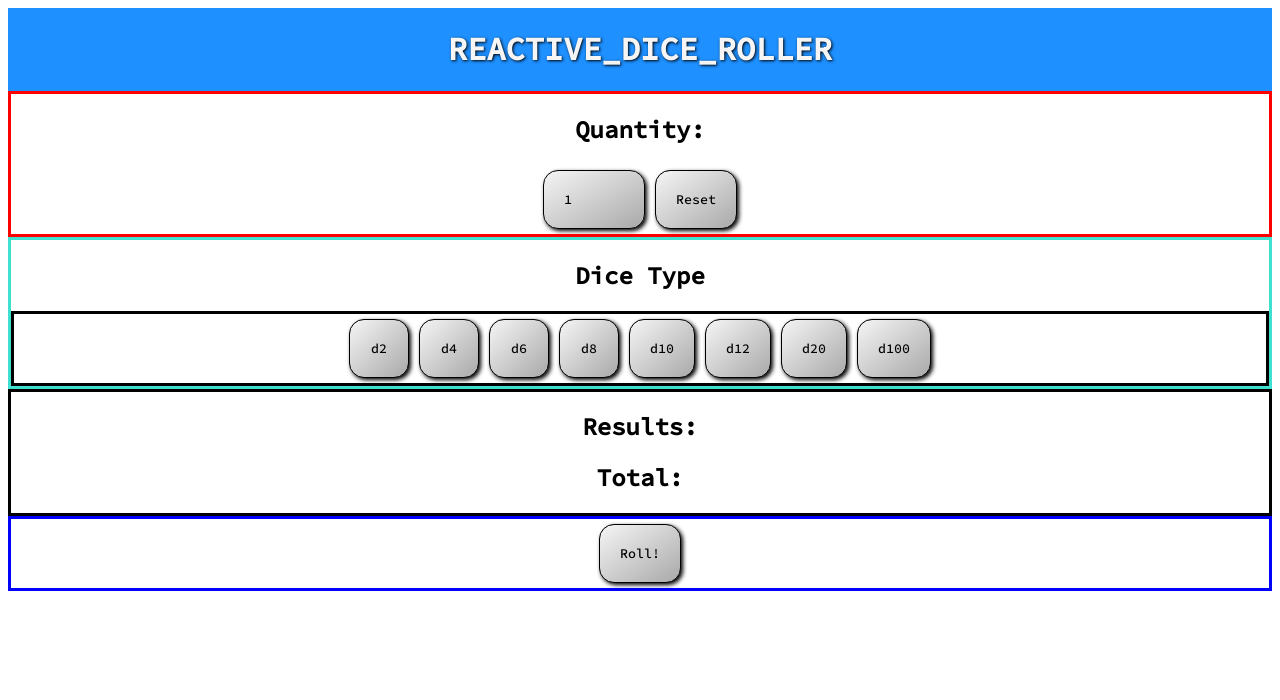
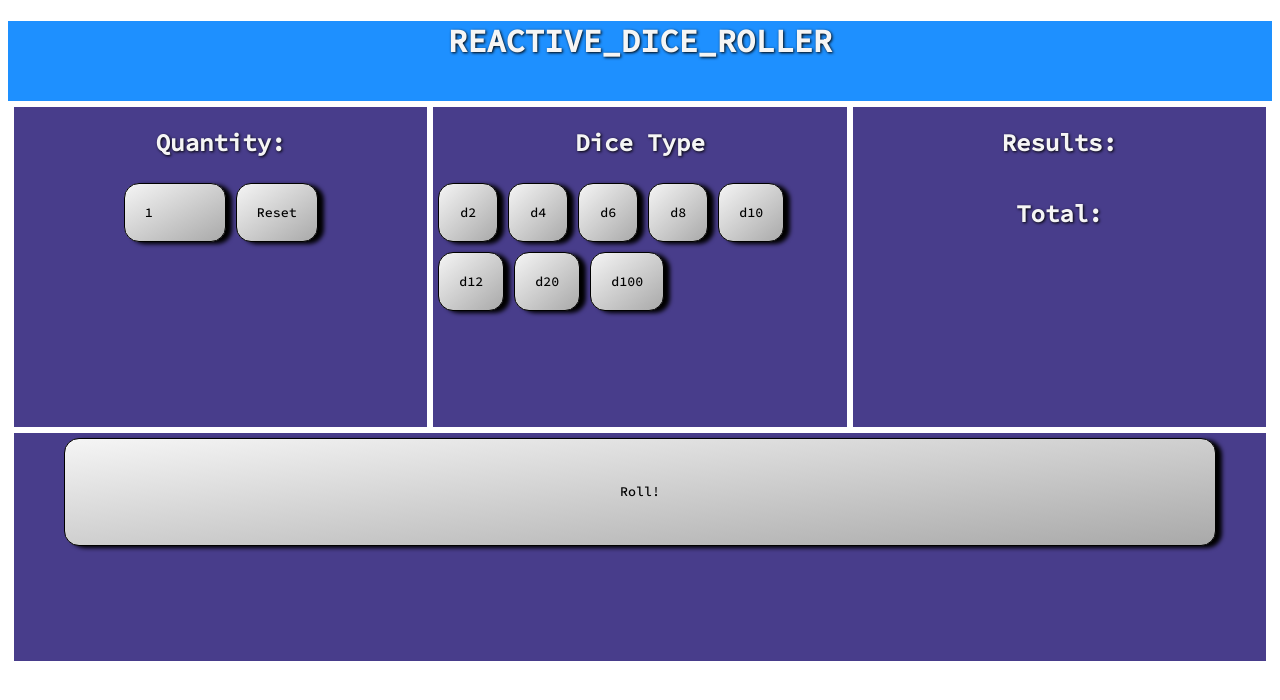
Before and after one commit to Rancor38/rpg-dice-react, a React (Create React App) app: page / in a window 1280 px wide. Shown: the top 700 px of the page. Built offline with nearby package versions, Linux system fonts and the light colour scheme.

Commit message:
Made buttons glow on selection, caught the refactor up to the old one

```diff
--- a/src/App.css
+++ b/src/App.css
@@ -16,14 +16,14 @@ button {
     margin: 5px;
     outline: black;
     border-radius: 15px;
-    box-shadow: 2px 2px 4px #000000;
+    box-shadow: 6px 2px 4px #000000;
     background-image: linear-gradient(to bottom right, whitesmoke, darkgrey);
 }
-button:active{
+button:active {
     box-shadow: none;
 }
 
-input[type=submit] {
+input[type="submit"] {
     background: gray;
     color: #000000;
     border: solid;
@@ -33,14 +33,14 @@ input[type=submit] {
     margin: 5px;
     outline: black;
     border-radius: 15px;
-    box-shadow: 2px 2px 4px #000000;
+    box-shadow: 6px 2px 4px #000000;
     background-image: linear-gradient(to bottom right, whitesmoke, darkgrey);
 }
-input[type=submit]:active{
+input[type="submit"]:active {
     box-shadow: none;
 }
 
-input[type=number] {
+input[type="number"] {
     background: white;
     color: #000000;
     border: solid;
@@ -50,18 +50,13 @@ input[type=number] {
     margin: 5px;
     outline: black;
     border-radius: 15px;
-    box-shadow: 2px 2px 4px #000000;
+    box-shadow: 6px 2px 4px #000000;
     background-image: linear-gradient(to bottom right, whitesmoke, darkgrey);
-}
-
-.parent {
-  display: flex;
-  justify-content: center;
-  flex-direction: column;
 }
 
 .title {
     background-color: dodgerblue;
+    min-height: 10vh;
     text-align: center;
     color: whitesmoke;
     text-shadow: 1px 1px 3px black;
@@ -78,23 +73,34 @@ input[type=number] {
 }
 
 .main {
-  display: flex;
-  justify-content: center;
-  flex-direction: column;
+    border: solid white 3px;
+    background-color: darkslateblue;
+    color: whitesmoke;
+    text-shadow: 1px 1px 3px black;
+    min-height: 70vh;
+    display: grid;
+    grid-template-columns: repeat(3, 1fr);
+    grid-template-rows: repeat(3);
+    grid-column-gap: 0px;
+    grid-row-gap: 0px;
 }
 
 .quantity-section {
-  border: solid red;
+    border: inherit;
+    grid-area: 1/1/2/2;
     scale: 1;
     transition: scale 1s;
 }
 .quantity-section:hover {
-  scale: 1.005;
+    scale: 1.01;
     transition: scale 1s;
 }
 
 .dice-type-section {
-  border: solid turquoise;
+    border: inherit;
+    grid-area: 1/2/2/3;
+    display: flex;
+    flex-direction: column;
     scale: 1;
     transition: scale 1s;
 }
@@ -104,12 +110,18 @@ input[type=number] {
 }
 
 .dialpad {
-  border: solid;
-  border-color: salmon solid;
+    display: flex;
+    flex-wrap: wrap;
+}
+
+.currentDie {
+    border: double white 2px;
+    box-shadow: none;
 }
 
 .results-section {
-  border: solid;
+    border: inherit;
+    grid-area: 1/3/2/4;
     transition: scale 1s;
 }
 .results-section:hover {
@@ -117,14 +129,28 @@ input[type=number] {
     transition: scale 1s;
 }
 
+.results {
+    display: flex;
+    flex-wrap: wrap;
+    padding-left: 16px;
+    min-height: fit-content;
+    max-height: 200px;
+    overflow: scroll;
+}
+
 .roll-button {
-    border: blue solid;
+    border: inherit;
+    grid-area: 2/1/3/4;
     transition: scale 1s;
 }
 .roll-button:hover {
-
     scale: 1.005;
     transition: scale 1s;
+}
+
+#roll-button {
+    width: 90vw;
+    aspect-ratio: 16/1.5;
 }
 
 section {
@@ -132,5 +158,17 @@ section {
     text-align: center;
 }
 
-@media screen and (min-width: 800px) {
+@media screen and (max-width: 800px) {
+    .quantity-section {
+        grid-area: 1/1/2/4;
     }
+    .dice-type-section {
+        grid-area: 2/1/3/4;
+    }
+    .results-section {
+        grid-area: 3/1/4/4;
+    }
+    .roll-button {
+        grid-area: 4/1/5/4;
+    }
+}
--- a/src/App.jsx
+++ b/src/App.jsx
@@ -14,26 +14,26 @@ const App = () => {
   const [total, setTotal] = useState(null)
 
   return (
-    <div className="parent">
+    <>
       <header className="title">
       <TITLE_BAR/>
       </header>
       <main className="main">
         <section className="quantity-section">
         <h2>Quantity:</h2>
-        <QUANTITY_FORM dieToRoll={setDieToRoll} setQuantity={setQuantity} quantity={quantity} />
+        <QUANTITY_FORM dieToRoll={setDieToRoll} setQuantity={setQuantity} setResults={setResults} quantity={quantity} />
         </section>
         <section className="dice-type-section">
           <h2>Dice Type</h2>
           <div className="dialpad">
-      <DICE_BUTTON sides={ 2 } setDieToRoll={ setDieToRoll } />
-      <DICE_BUTTON sides={ 4 } setDieToRoll={ setDieToRoll } />
-      <DICE_BUTTON sides={ 6 } setDieToRoll={ setDieToRoll } />
-      <DICE_BUTTON sides={ 8 } setDieToRoll={ setDieToRoll } />
-      <DICE_BUTTON sides={ 10 } setDieToRoll={ setDieToRoll } />
-      <DICE_BUTTON sides={ 12 } setDieToRoll={ setDieToRoll } />
-      <DICE_BUTTON sides={ 20 } setDieToRoll={ setDieToRoll } />
-      <DICE_BUTTON sides={ 100 } setDieToRoll={ setDieToRoll } />
+      <DICE_BUTTON sides={ 2 } dieToRoll={dieToRoll} setDieToRoll={ setDieToRoll } />
+      <DICE_BUTTON sides={ 4 } dieToRoll={dieToRoll} setDieToRoll={ setDieToRoll } />
+      <DICE_BUTTON sides={ 6 } dieToRoll={dieToRoll} setDieToRoll={ setDieToRoll } />
+      <DICE_BUTTON sides={ 8 } dieToRoll={dieToRoll} setDieToRoll={ setDieToRoll } />
+      <DICE_BUTTON sides={ 10 } dieToRoll={dieToRoll} setDieToRoll={ setDieToRoll } />
+      <DICE_BUTTON sides={ 12 } dieToRoll={dieToRoll} setDieToRoll={ setDieToRoll } />
+      <DICE_BUTTON sides={ 20 } dieToRoll={dieToRoll} setDieToRoll={ setDieToRoll } />
+      <DICE_BUTTON sides={ 100 } dieToRoll={dieToRoll} setDieToRoll={ setDieToRoll } />
           </div>
         </section>
         <section className="results-section">
@@ -45,10 +45,10 @@ const App = () => {
         setTotal={setTotal}
         dieToRoll={dieToRoll}
         quantity={quantity}
-      />
+        />
         </section>
       </main>
-    </div>
+        </>
   );
 };
 
--- a/src/components/DICE_BUTTON.jsx
+++ b/src/components/DICE_BUTTON.jsx
@@ -1,6 +1,11 @@
 import React from 'react';
 
-const DICE_BUTTON = ({sides, setDieToRoll}) => {
+const DICE_BUTTON = ({ sides, dieToRoll, setDieToRoll }) => {
+    if (dieToRoll === sides) {
+        return (
+            <button className='currentDie' onClick={() => setDieToRoll(sides)}>d{sides}</button>
+        )
+    }
     return (
         <button onClick={() => setDieToRoll(sides)}>d{sides}</button>
     );
--- a/src/components/QUANTITY_FORM.jsx
+++ b/src/components/QUANTITY_FORM.jsx
@@ -1,6 +1,6 @@
 import React from "react";
 
-const QUANTITY_FORM = ({ quantity, setQuantity, dieToRoll }) => {
+const QUANTITY_FORM = ({ quantity, setQuantity, setResults, dieToRoll }) => {
     const handleChange = (e) => {
         e.preventDefault();
         setQuantity(e.target.value);
@@ -9,6 +9,7 @@ const QUANTITY_FORM = ({ quantity, setQuantity, dieToRoll }) => {
         e.preventDefault();
         e.target.value = 1;
         setQuantity(e.target.value);
+        setResults(null)
         e.target[0].value = e.target.value;
         dieToRoll(null);
     };
@@ -16,7 +17,13 @@ const QUANTITY_FORM = ({ quantity, setQuantity, dieToRoll }) => {
     return (
         <form onSubmit={handleSubmit}>
             <label>
-        <input type="number" min="1" max="100" onChange={handleChange} value={quantity}></input>
+                <input
+                    type="number"
+                    min="1"
+                    max="100"
+                    onChange={handleChange}
+                    value={quantity}
+                ></input>
             </label>
             <input type="submit" value="Reset" />
         </form>
--- a/src/components/ROLL_BUTTON.jsx
+++ b/src/components/ROLL_BUTTON.jsx
@@ -14,7 +14,7 @@ const ROLL_BUTTON = ({ setResults, setTotal, dieToRoll, quantity }) => {
 }
 
     return (
-        <button onClick={rollDice}>Roll!</button>
+        <button id='roll-button' onClick={rollDice}>Roll!</button>
     );
 };
 
--- a/src/components/SHOW_RESULT.jsx
+++ b/src/components/SHOW_RESULT.jsx
@@ -4,17 +4,18 @@ const SHOW_RESULT = ({ results, total }) => {
     if (!results) {
         return (
             <>
-            <h2>Results:</h2>
+                <h2>Results:</h2>
+                <div className="results"></div>
             <h2>Total:</h2>
             </>
         )
     }
     return (
         <>
-            <div>
                 <h2>
                  Results:
                 </h2>
+            <div className='results'>
                 {results.map((result) => {
                 return (
                     <p>{ result },</p>
```
Lines whose indentation alone changed are shown as unchanged.
